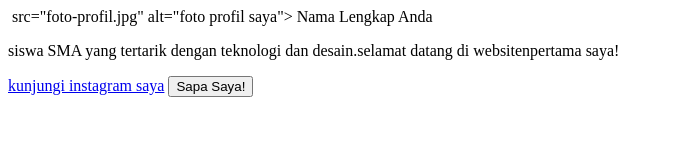
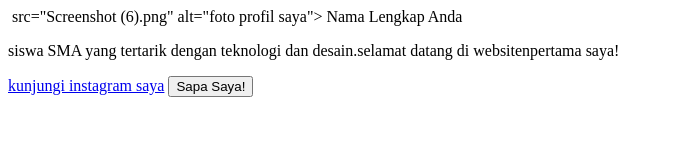
Before and after one commit to ktkj7335-debug/wonten_dawuh, a plain HTML site: page index.html in a window 1280 px wide. Shown: the whole page, without its empty margins (0-673 px from the left). Drawn offline with Linux system fonts and the light colour scheme; a script that the page names is missing.

Commit message:
Update index.html

```diff
--- a/index.html
+++ b/index.html
@@ -5,7 +5,7 @@
 </head>
 <body>
  <div class="kartu-profil">
-     <img> src="foto-profil.jpg" alt="foto profil saya">
+     <img> src="Screenshot (6).png" alt="foto profil saya">
      <hl>Nama Lengkap Anda</hl>
      <p>siswa SMA yang tertarik dengan teknologi dan desain.selamat datang di websitenpertama saya!</p>
      <a
```
